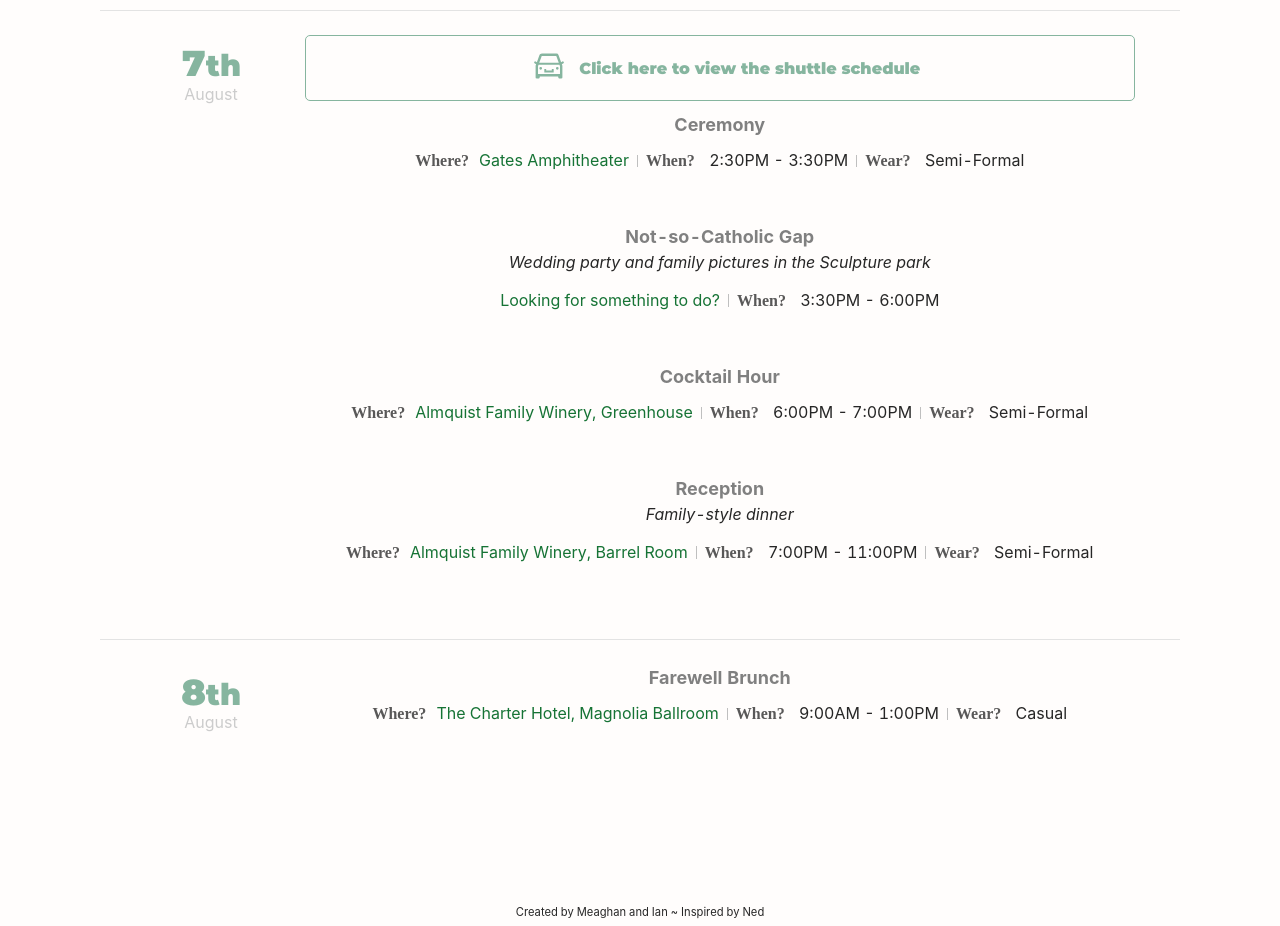
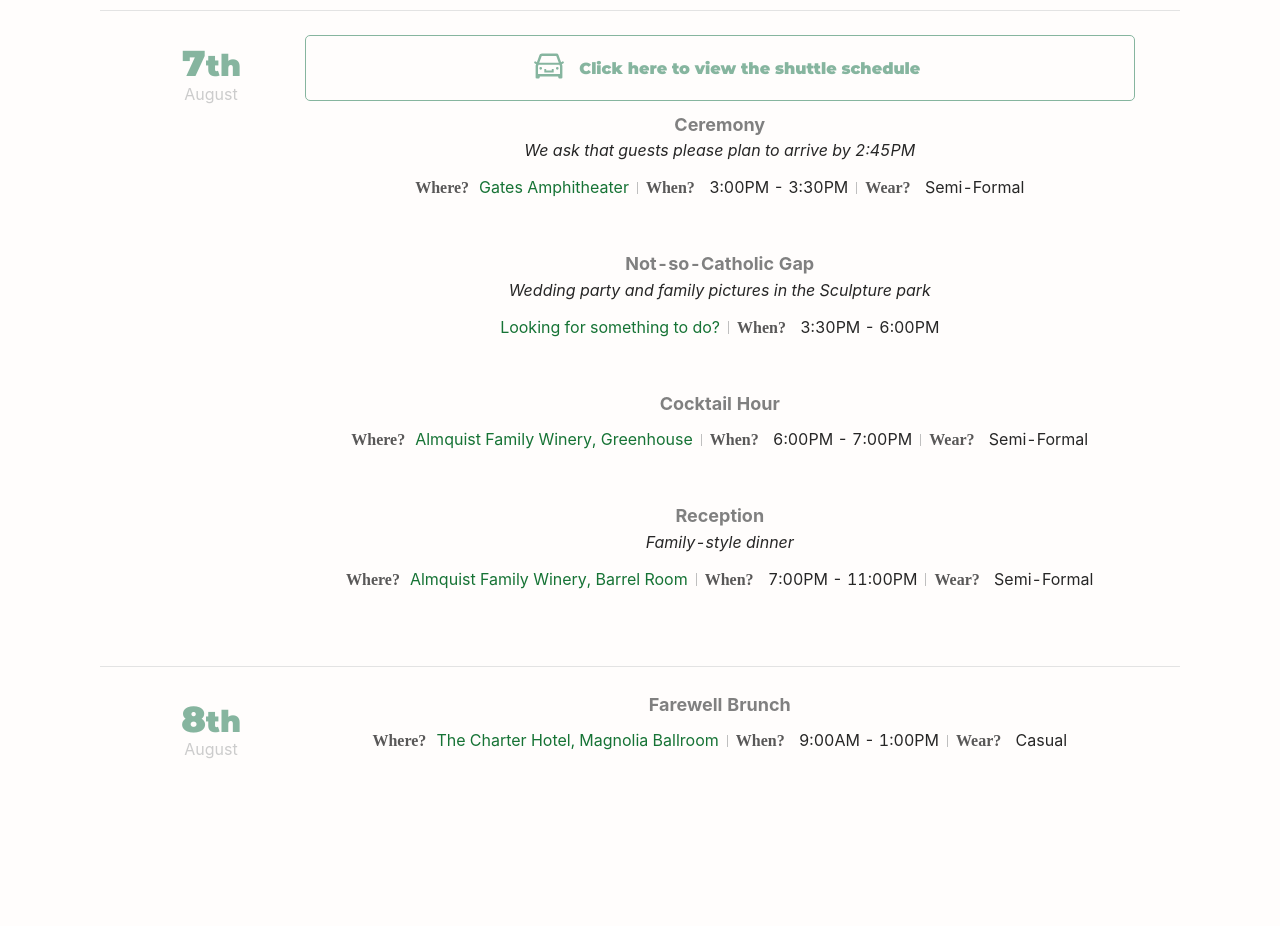
Before and after one commit to m34gh4nb3th/nedsbigday, a React (Create React App) app: page / in a window 1280 px wide. Shown: the part 1440-2366 px from the top of the page. Built offline with nearby package versions, Linux system fonts and the light colour scheme; a web font is replaced by a local one.

Commit message:
update ceremony time on homepage

```diff
--- a/src/Components/Home/eventData.js
+++ b/src/Components/Home/eventData.js
@@ -27,8 +27,9 @@ const eventData = {
         {
             eventName: "Ceremony",
             locationName: "Gates Amphitheater",
+            extra: "We ask that guests please plan to arrive by 2:45PM",
             locationLink: "https://www.seattleartmuseum.org/visit/olympic-sculpture-park",
-            time: "2:30PM - 3:30PM",
+            time: "3:00PM - 3:30PM",
             attire: "Semi-Formal"
         },
         {
```
